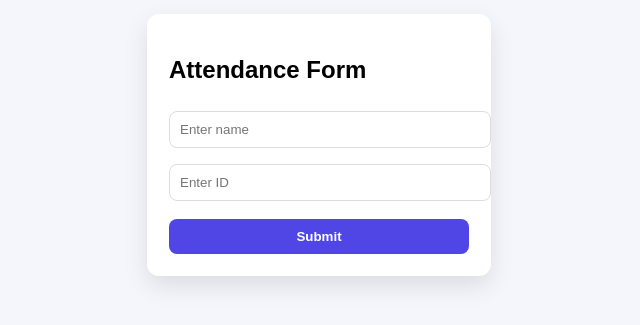
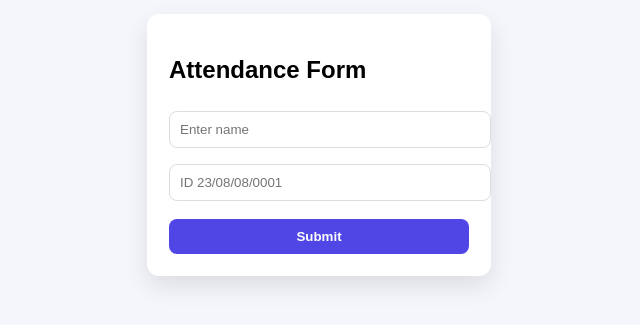
Before and after one commit to godwinA5751/Attendance-Form, a React (Vite) app in the folder Frontend/: page / in a window 1280 px wide. Shown: the part 275-600 px from the top of the page, without its empty margins (321-961 px from the left). Built offline with nearby package versions, Linux system fonts and the light colour scheme; no server answers.

Commit message:
Update placeholder text for ID input field

```diff
--- a/Frontend/src/pages/UserForm.jsx
+++ b/Frontend/src/pages/UserForm.jsx
@@ -64,7 +64,7 @@ if (!idRegex.test(form.id)) {
 
           <input
             name="id"
-            placeholder="Enter ID"
+            placeholder="ID 23/08/08/0001"
             value={form.id}
             onChange={handleChange}
             required
```
